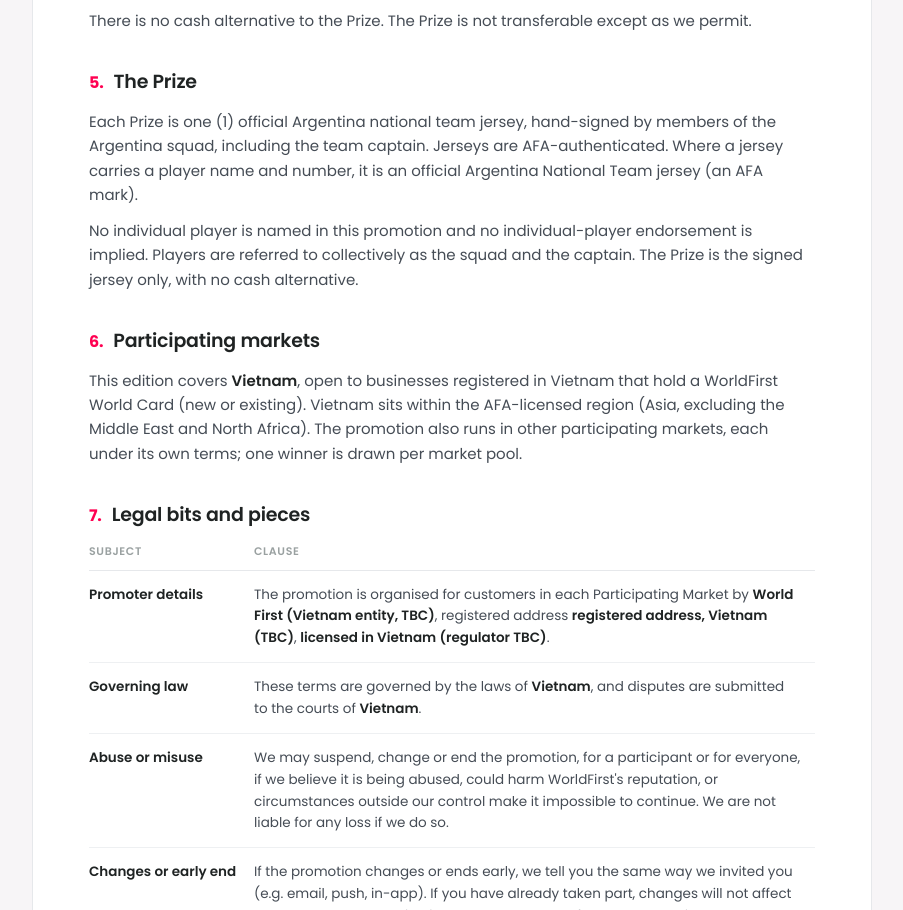
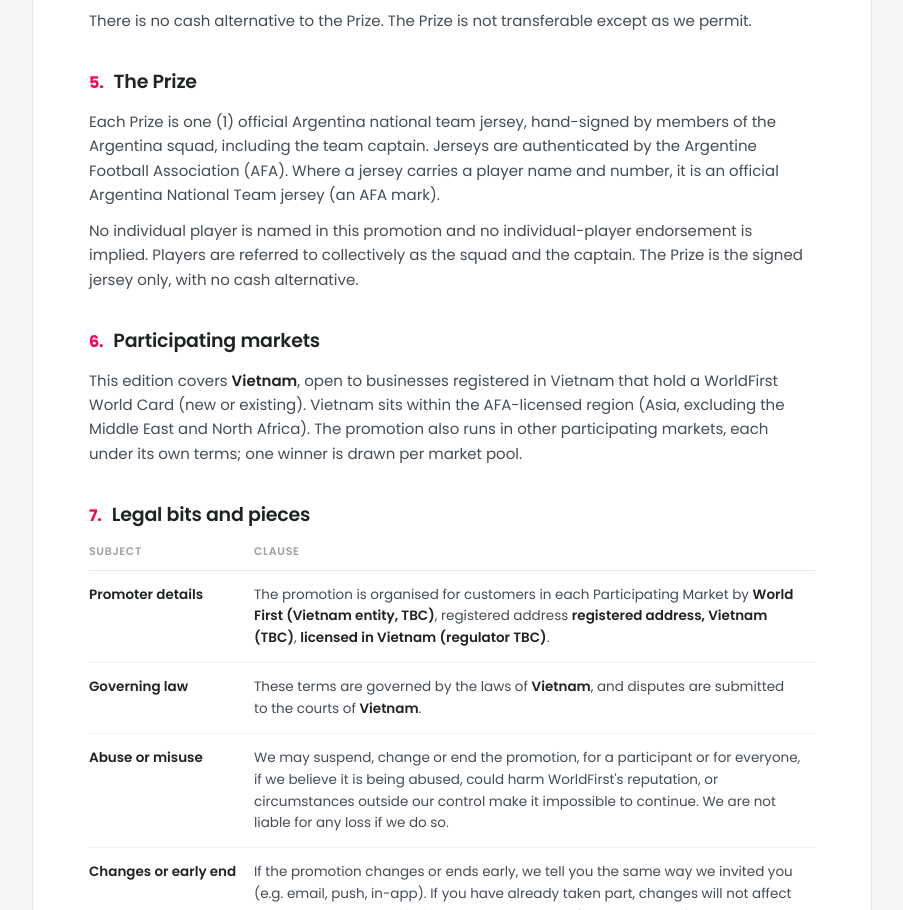
Before and after one commit to socialworldfirst/worldfirst-argentina-vn, a plain HTML site: page rules.html in a window 1280 px wide. Shown: the part 2123-3033 px from the top of the page, without its empty margins (188-1091 px from the left). Drawn offline with Linux system fonts and the light colour scheme; a web font is replaced by a local one.

Commit message:
Marketing copy rewrite: minimal hero (details to micro), spend-not-payment framing, de-repeated prize, AFA spelled out

```diff
--- a/rules.html
+++ b/rules.html
@@ -157,7 +157,7 @@
     <p>There is no cash alternative to the Prize. The Prize is not transferable except as we permit.</p>
 
     <h2><span class="n">5.</span>The Prize</h2>
-    <p>Each Prize is one (1) official Argentina national team jersey, hand-signed by members of the Argentina squad, including the team captain. Jerseys are AFA-authenticated. Where a jersey carries a player name and number, it is an official Argentina National Team jersey (an AFA mark).</p>
+    <p>Each Prize is one (1) official Argentina national team jersey, hand-signed by members of the Argentina squad, including the team captain. Jerseys are authenticated by the Argentine Football Association (AFA). Where a jersey carries a player name and number, it is an official Argentina National Team jersey (an AFA mark).</p>
     <p>No individual player is named in this promotion and no individual-player endorsement is implied. Players are referred to collectively as the squad and the captain. The Prize is the signed jersey only, with no cash alternative.</p>
 
     <h2><span class="n">6.</span>Participating markets</h2>
```
